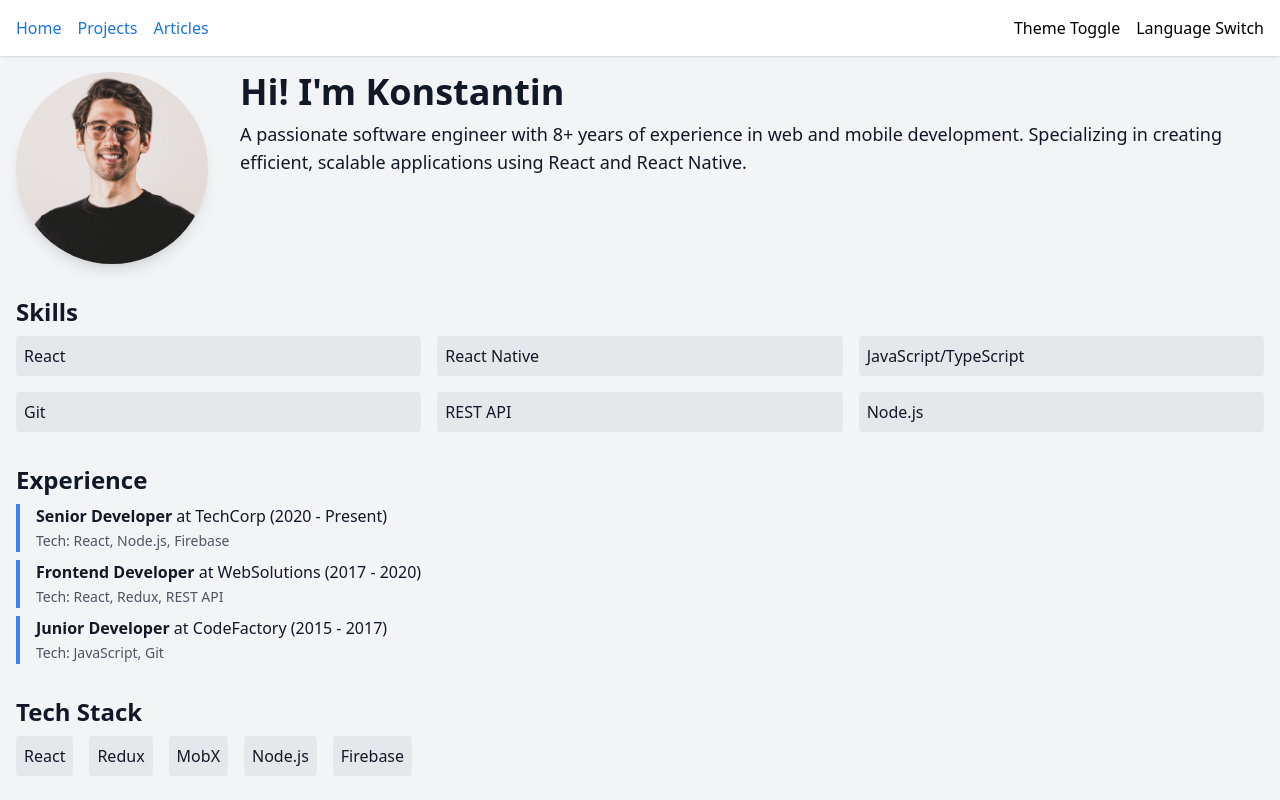
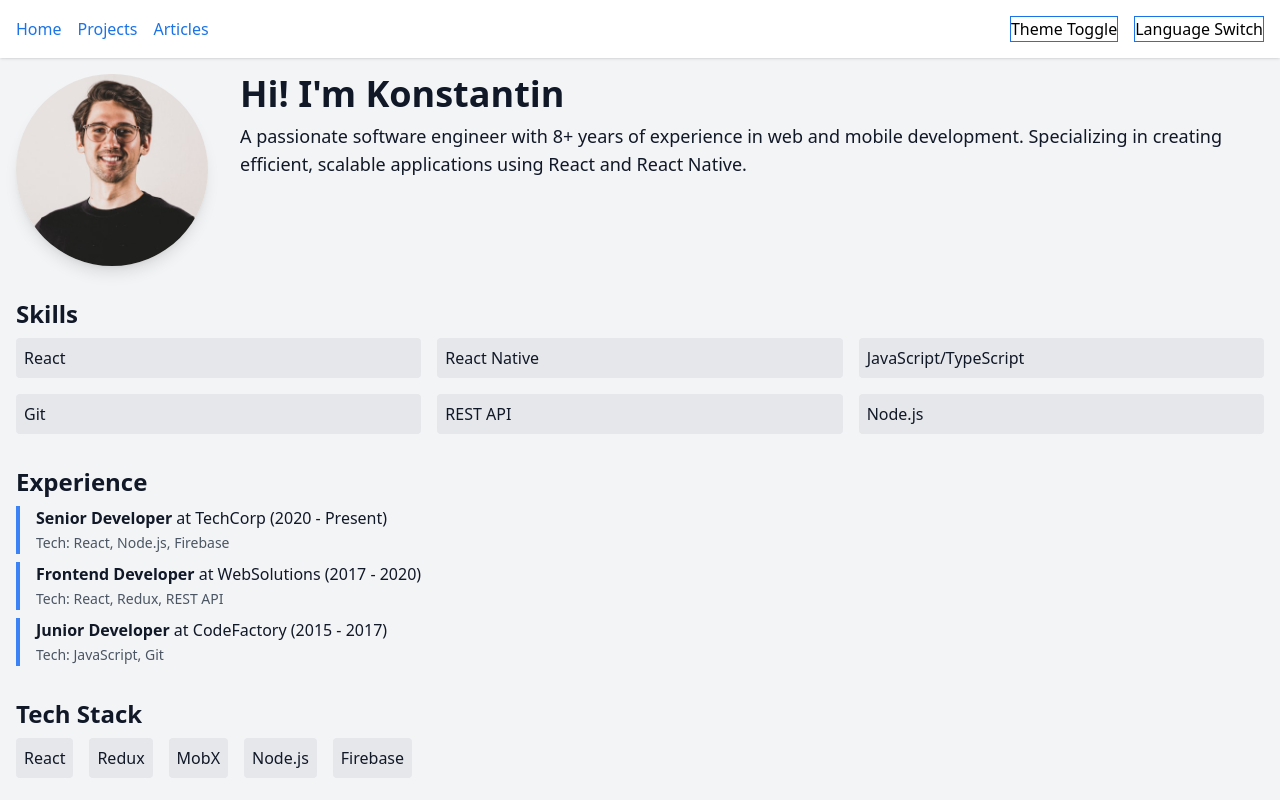
Before and after one commit to ksetrin/ksetrin.github.io, a React (Vite) app: page /#/ in a window 1280 px wide. Shown: the top 800 px of the page. Built offline with nearby package versions, Linux system fonts and the light colour scheme.

Commit message:
data-theme='dark'

```diff
--- a/src/index.css
+++ b/src/index.css
@@ -2,6 +2,29 @@
 @tailwind components;
 @tailwind utilities;
 
+:root {
+  --bg-color: #ffffff;
+  --text-color: #000000;
+  --link-color: #1a73e8;
+}
+
+[data-theme='dark'] {
+  --bg-color: #121212;
+  --text-color: #ffffff;
+  --link-color: #bb86fc;
+}
+
 body {
-  @apply bg-gray-100 text-gray-900;
+  background-color: var(--bg-color);
+  color: var(--text-color);
 }
+
+a {
+  color: var(--link-color);
+}
+
+button {
+  background-color: var(--bg-color);
+  color: var(--text-color);
+  border: 1px solid var(--link-color);
+}
```
